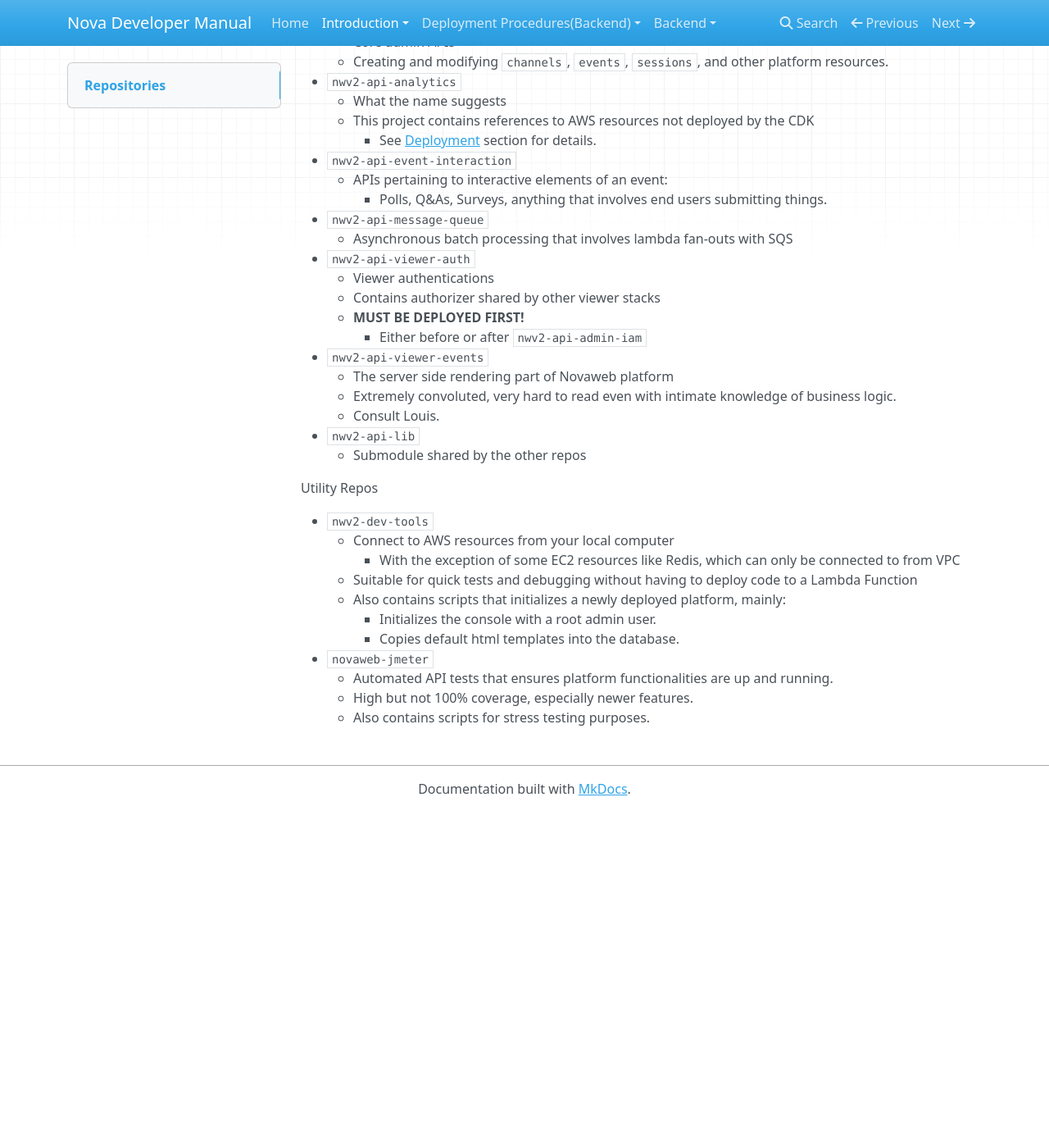
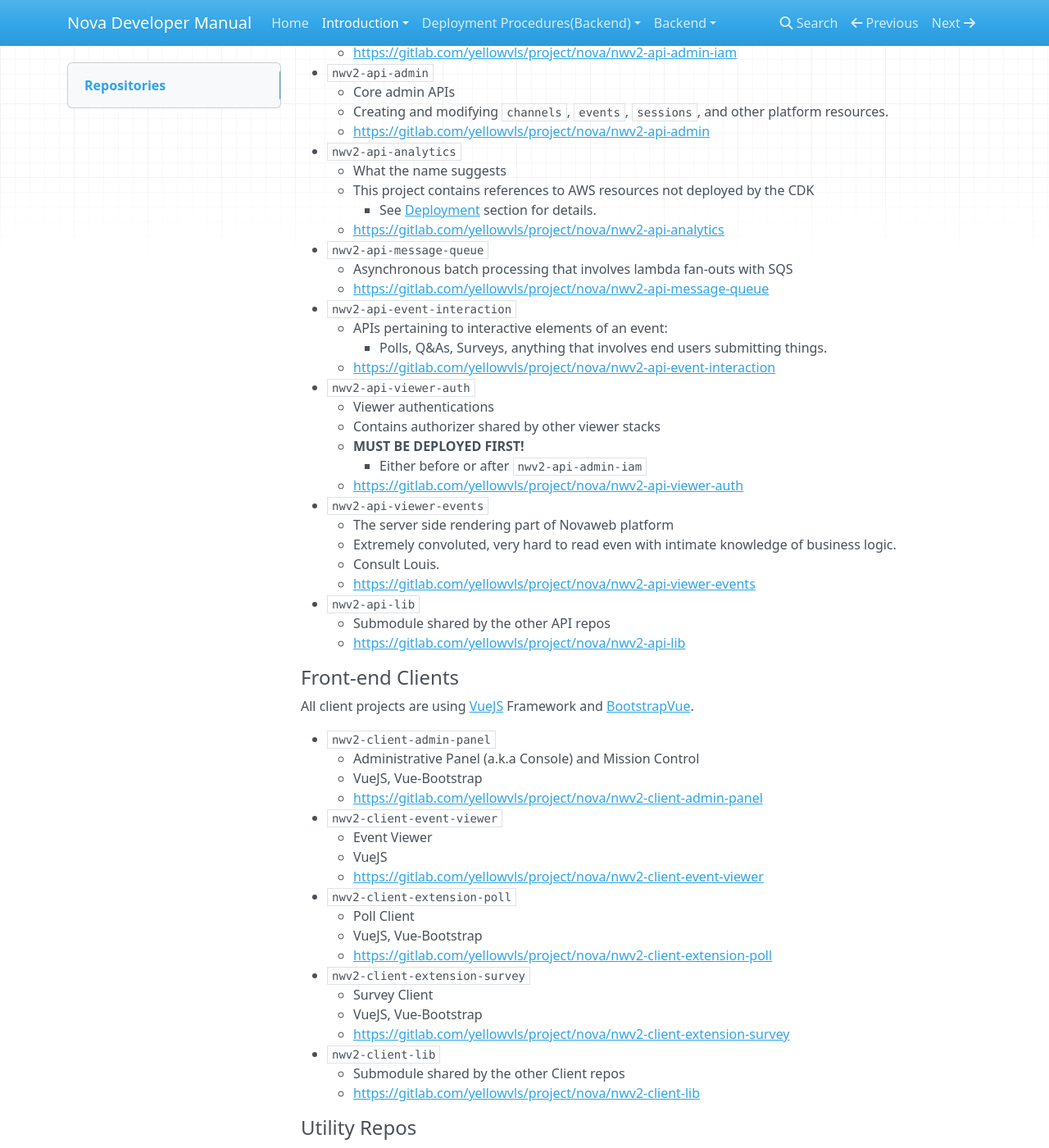
Before and after one commit to novadyna/developer-manual, an MkDocs documentation site: the page built from docs/intro/repos.md, in a window 1280 px wide and 1400 px high, scrolled down 292 px. Shown: the whole window at 82% size. Built offline with MkDocs 1.6.1, drawn with Linux system fonts in a browser that asks for light colours; nearby versions of some CDN libraries; before the commit the page ends 1282 px from its top, so only the background shows below that; some of the changed text lies outside the part shown.

Commit message:
updated repos and domains

```diff
--- a/docs/intro/repos.md
+++ b/docs/intro/repos.md
@@ -2,39 +2,76 @@
 
 ---
 
-Backend API (API Gateway stacks managed with [Serverless Framework](https://www.serverless.com/framework/docs){target=_blank}:
+####Backend API
+API Gateway stacks managed with [Serverless Framework](https://www.serverless.com/framework/docs){target=_blank}
 
 - `nwv2-api-admin-iam`
     - Serverless stack
     - Admin authentications
     - Contains authorizer shared by other admin stacks
     - **MUST BE DEPLOYED FIRST!**
+    - <https://gitlab.com/yellowvls/project/nova/nwv2-api-admin-iam>
 - `nwv2-api-admin`
     - Core admin APIs
     - Creating and modifying `channels`, `events`, `sessions`, and other platform resources.
+    - <https://gitlab.com/yellowvls/project/nova/nwv2-api-admin>
 - `nwv2-api-analytics`
     - What the name suggests
     - This project contains references to AWS resources not deployed by the CDK
         - See [Deployment](../deployment/deployment.md) section for details.
+    - <https://gitlab.com/yellowvls/project/nova/nwv2-api-analytics>
+- `nwv2-api-message-queue`
+    - Asynchronous batch processing that involves lambda fan-outs with SQS
+    - <https://gitlab.com/yellowvls/project/nova/nwv2-api-message-queue>
 - `nwv2-api-event-interaction`
     - APIs pertaining to interactive elements of an event:
         - Polls, Q&As, Surveys, anything that involves end users submitting things.
-- `nwv2-api-message-queue`
-    - Asynchronous batch processing that involves lambda fan-outs with SQS
+    - <https://gitlab.com/yellowvls/project/nova/nwv2-api-event-interaction>
 - `nwv2-api-viewer-auth`
     - Viewer authentications
     - Contains authorizer shared by other viewer stacks
     - **MUST BE DEPLOYED FIRST!**
         - Either before or after `nwv2-api-admin-iam`
+    - <https://gitlab.com/yellowvls/project/nova/nwv2-api-viewer-auth>
 - `nwv2-api-viewer-events`
     - The server side rendering part of Novaweb platform
     - Extremely convoluted, very hard to read even with intimate knowledge of business logic.
     - Consult Louis.
+    - <https://gitlab.com/yellowvls/project/nova/nwv2-api-viewer-events>
 - `nwv2-api-lib`
-    - Submodule shared by the other repos
+    - Submodule shared by the other API repos
+    - <https://gitlab.com/yellowvls/project/nova/nwv2-api-lib>
 
-Utility Repos
+####Front-end Clients
+All client projects are using [VueJS](https://vuejs.org/){target=_blank} Framework and [BootstrapVue](https://bootstrap-vue.org/){target=_blank}.
 
+- `nwv2-client-admin-panel`
+    - Administrative Panel (a.k.a Console) and Mission Control
+    - VueJS, Vue-Bootstrap
+    - <https://gitlab.com/yellowvls/project/nova/nwv2-client-admin-panel>
+- `nwv2-client-event-viewer`
+    - Event Viewer
+    - VueJS
+    - <https://gitlab.com/yellowvls/project/nova/nwv2-client-event-viewer>
+- `nwv2-client-extension-poll`
+    - Poll Client
+    - VueJS, Vue-Bootstrap
+    - <https://gitlab.com/yellowvls/project/nova/nwv2-client-extension-poll>
+- `nwv2-client-extension-survey`
+    - Survey Client
+    - VueJS, Vue-Bootstrap
+    - <https://gitlab.com/yellowvls/project/nova/nwv2-client-extension-survey>
+- `nwv2-client-lib`
+    - Submodule shared by the other Client repos
+    - <https://gitlab.com/yellowvls/project/nova/nwv2-client-lib>
+
+
+####Utility Repos
+
+- `nwv2cdk`
+    - The installer of novaweb
+    - It contains main script to launch the novaweb main stack, its fundamental infrastructure and resources on AWS, uses AWS Cloud Development Kit (CDK)
+    - <https://gitlab.com/yellowvls/project/nova/nwv2cdk>
 - `nwv2-dev-tools`
     - Connect to AWS resources from your local computer
         - With the exception of some EC2 resources like Redis, which can only be connected to from VPC
@@ -42,7 +79,13 @@ Utility Repos
     - Also contains scripts that initializes a newly deployed platform, mainly:
         - Initializes the console with a root admin user.
         - Copies default html templates into the database.
+    - <https://gitlab.com/yellowvls/project/nova/nwv2-dev-tools>
 - `novaweb-jmeter`
     - Automated API tests that ensures platform functionalities are up and running.
     - High but not 100% coverage, especially newer features.
     - Also contains scripts for stress testing purposes.
+    - <https://gitlab.com/yellowvls/project/nova/novaweb-jmeter>
+- `developer-manual`
+    - Source files of this documentation site
+    - Uses Markdown and MkDocs
+    - <https://gitlab.com/yellowvls/project/nova/developer-manual>
```
Also changed, not shown: docs/intro/domains.md (+19 -7 lines).
